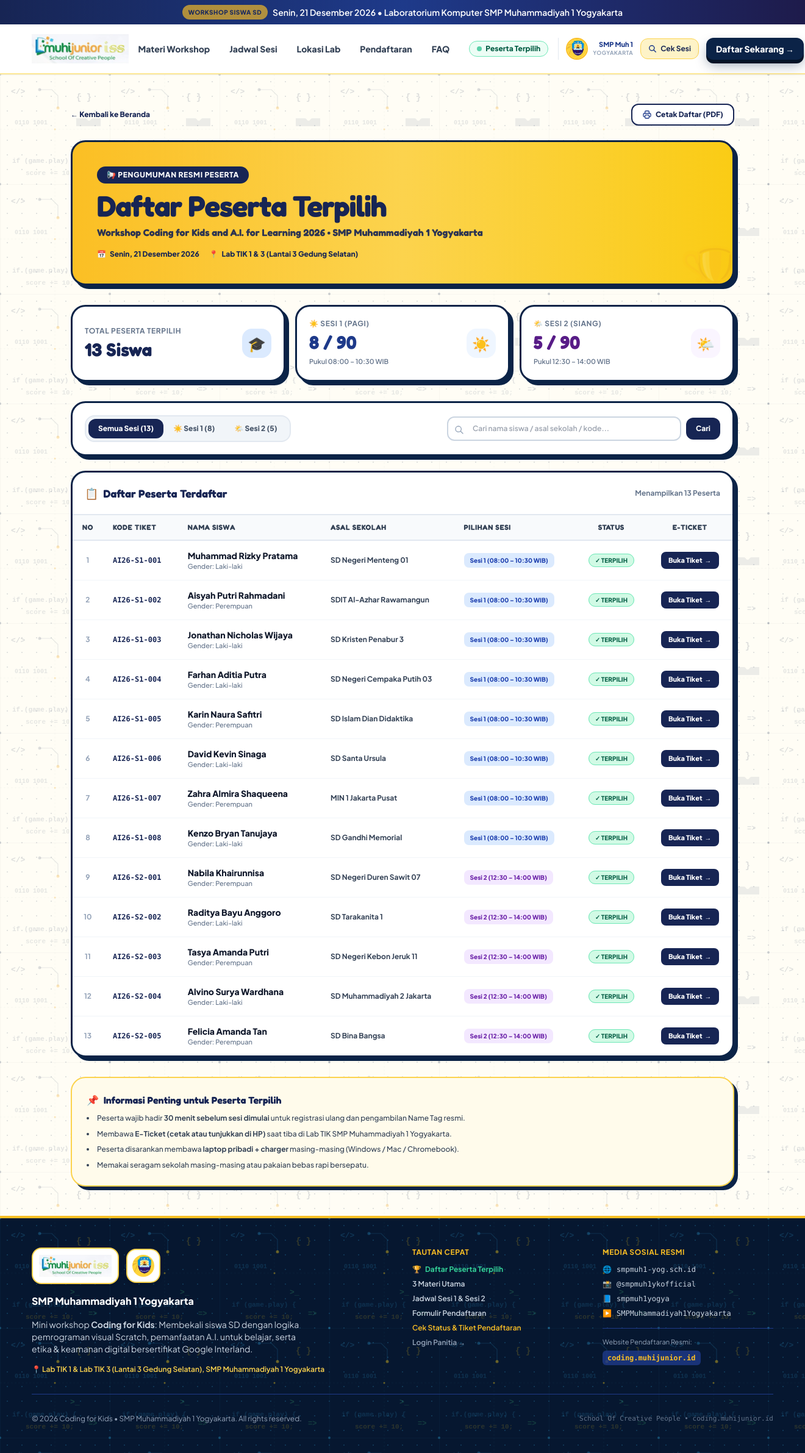
After one commit to marco002-code/codingforkids, a Laravel app: page /peserta-terpilih in a window 1320 px wide. The commit adds this page. Shown: the whole page at 61% size. Run offline with Laravel 12, Linux system fonts and the light colour scheme; data comes from the database, SQL or seed files in the repository; some libraries are stand-ins or nearby versions.

Commit message:
Update registration fields and add selected participants public page

```diff
--- a/app/Http/Controllers/HomeController.php
+++ b/app/Http/Controllers/HomeController.php
@@ -62,6 +62,42 @@ class HomeController extends Controller
     }
 
     /**
+     * Display the official list of selected/confirmed participants (Peserta Terpilih).
+     */
+    public function selectedParticipants(Request $request)
+    {
+        $session = (string) $request->query('session', 'all');
+        $search = trim($request->query('search', ''));
+
+        $query = Participant::utama()->orderBy('session')->orderBy('id');
+
+        if (in_array($session, ['1', '2'])) {
+            $query->where('session', $session);
+        }
+
+        if ($search !== '') {
+            $query->where(function ($q) use ($search) {
+                $q->where('student_name', 'like', "%{$search}%")
+                  ->orWhere('school_name', 'like', "%{$search}%")
+                  ->orWhere('reg_code', 'like', "%{$search}%");
+            });
+        }
+
+        $participants = $query->paginate(30)->withQueryString();
+
+        $s1Total = Participant::session('1')->utama()->count();
+        $s2Total = Participant::session('2')->utama()->count();
+        $totalSelected = $s1Total + $s2Total;
+
+        $eventDate = Setting::get('event_date', 'Senin, 21 Desember 2026');
+        $eventLocation = Setting::get('event_location', 'Laboratorium Komputer SMP Muhammadiyah 1 Yogyakarta');
+
+        return view('peserta-terpilih', compact(
+            'participants', 'session', 'search', 's1Total', 's2Total', 'totalSelected', 'eventDate', 'eventLocation'
+        ));
+    }
+
+    /**
      * Check registration status / search ticket.
      */
     public function checkTicket(Request $request)
--- a/app/Models/Participant.php
+++ b/app/Models/Participant.php
@@ -16,6 +16,7 @@ class Participant extends Model
         'student_name',
         'nickname',
         'school_name',
+        'student_whatsapp',
         'gender',
         'experience_level',
         'parent_name',
--- a/resources/views/layouts/app.blade.php
+++ b/resources/views/layouts/app.blade.php
@@ -299,6 +299,10 @@
                 <a href="{{ request()->routeIs('home') ? '#faq' : route('home') . '#faq' }}" class="hover:text-amber-600 transition-colors whitespace-nowrap">
                     FAQ
                 </a>
+                <a href="{{ route('participants.selected') }}" class="hover:text-amber-600 transition-colors whitespace-nowrap inline-flex items-center gap-1.5 px-3 py-1 rounded-full bg-emerald-50 text-emerald-800 border border-emerald-300 font-extrabold text-xs shadow-xs hover:bg-emerald-100">
+                    <span class="inline-block w-2 h-2 rounded-full bg-emerald-500 animate-pulse"></span>
+                    Peserta Terpilih
+                </a>
             </nav>
 
             <!-- Right Actions Area -->
@@ -345,6 +349,9 @@
             <a href="{{ request()->routeIs('home') ? '#faq' : route('home') . '#faq' }}" onclick="toggleMobileMenu()" class="block py-2.5 px-3 rounded-xl text-sm font-extrabold text-slate-800 hover:bg-amber-50">
                 💡 Pertanyaan (FAQ)
             </a>
+            <a href="{{ route('participants.selected') }}" onclick="toggleMobileMenu()" class="block py-2.5 px-3 rounded-xl text-sm font-extrabold text-emerald-800 bg-emerald-50 hover:bg-emerald-100 border border-emerald-300">
+                🏆 Daftar Peserta Terpilih
+            </a>
         </div>
     </header>
 
@@ -379,6 +386,7 @@
                 <div>
                     <h4 class="font-bold text-amber-400 text-xs uppercase tracking-wider mb-3">Tautan Cepat</h4>
                     <ul class="space-y-2 text-xs font-semibold">
+                        <li><a href="{{ route('participants.selected') }}" class="text-emerald-400 hover:text-emerald-300 font-bold transition-colors flex items-center gap-1.5"><span>🏆</span> Daftar Peserta Terpilih</a></li>
                         <li><a href="{{ route('home') }}#materi" class="hover:text-white transition-colors">3 Materi Utama</a></li>
                         <li><a href="{{ route('home') }}#rundown" class="hover:text-white transition-colors">Jadwal Sesi 1 &amp; Sesi 2</a></li>
                         <li><a href="{{ route('home') }}#pendaftaran" class="hover:text-white transition-colors">Formulir Pendaftaran</a></li>
--- /dev/null
+++ b/resources/views/peserta-terpilih.blade.php
@@ -0,0 +1,218 @@
+@extends('layouts.app')
+
+@section('title', 'Daftar Peserta Terpilih - Coding for Kids & A.I. | SMP Muhammadiyah 1 Yogyakarta')
+
+@section('content')
+<div class="py-12 bg-coding-grid min-h-screen">
+    <div class="max-w-6xl mx-auto px-4 sm:px-6 lg:px-8">
+
+        <!-- Top Navigation / Breadcrumb -->
+        <div class="flex items-center justify-between mb-6 no-print">
+            <a href="{{ route('home') }}" class="inline-flex items-center gap-2 text-xs font-black text-blue-950 hover:text-amber-600 transition-colors">
+                &larr; Kembali ke Beranda
+            </a>
+
+            <div class="flex items-center gap-2">
+                <button type="button" onclick="window.print()" class="inline-flex items-center gap-1.5 px-4 py-2 text-xs font-black text-blue-950 bg-white border-2 border-blue-950 rounded-xl shadow-xs hover:bg-amber-50 transition-all">
+                    <svg class="w-4 h-4 text-blue-900" fill="none" stroke="currentColor" viewBox="0 0 24 24"><path stroke-linecap="round" stroke-linejoin="round" stroke-width="2" d="M17 17h2a2 2 0 002-2v-4a2 2 0 00-2-2H5a2 2 0 00-2 2v4a2 2 0 002 2h2m2 4h6a2 2 0 002-2v-4a2 2 0 00-2-2H9a2 2 0 00-2 2v4a2 2 0 002 2zm8-12V5a2 2 0 00-2-2H9a2 2 0 00-2 2v4h10z"></path></svg>
+                    <span>Cetak Daftar (PDF)</span>
+                </button>
+            </div>
+        </div>
+
+        <!-- Header Banner -->
+        <div class="cartoon-box p-8 sm:p-10 mb-8 bg-gradient-to-r from-amber-400 via-amber-300 to-yellow-400 relative overflow-hidden">
+            <!-- Background Doodles -->
+            <div class="absolute -right-8 -bottom-8 text-blue-950/15 text-8xl font-black select-none pointer-events-none">
+                🏆
+            </div>
+
+            <div class="relative z-10 max-w-3xl">
+                <div class="inline-flex items-center gap-2 px-4 py-1.5 rounded-full bg-blue-950 text-white text-xs font-black uppercase tracking-wider mb-3">
+                    <span>📢 PENGUMUMAN RESMI PESERTA</span>
+                </div>
+                <h1 class="font-display font-black text-3xl sm:text-5xl text-blue-950 tracking-tight leading-tight">
+                    Daftar Peserta Terpilih
+                </h1>
+                <p class="font-display font-bold text-sm sm:text-base text-blue-950/90 mt-2">
+                    Workshop Coding for Kids and A.I. for Learning 2026 &bull; SMP Muhammadiyah 1 Yogyakarta
+                </p>
+                <div class="mt-4 flex flex-wrap gap-4 text-xs font-bold text-blue-950">
+                    <span class="flex items-center gap-1.5">
+                        📅 <strong>{{ $eventDate }}</strong>
+                    </span>
+                    <span class="flex items-center gap-1.5">
+                        📍 <strong>Lab TIK 1 &amp; 3 (Lantai 3 Gedung Selatan)</strong>
+                    </span>
+                </div>
+            </div>
+        </div>
+
+        <!-- Stats Cards -->
+        <div class="grid grid-cols-1 sm:grid-cols-3 gap-4 mb-8">
+            <div class="cartoon-box p-5 bg-white flex items-center justify-between">
+                <div>
+                    <span class="text-xs font-bold text-slate-500 uppercase tracking-wider block">Total Peserta Terpilih</span>
+                    <span class="font-display font-black text-3xl text-blue-950 mt-1 block">{{ $totalSelected }} Siswa</span>
+                </div>
+                <div class="w-12 h-12 rounded-2xl bg-blue-100 text-blue-950 flex items-center justify-center text-2xl font-black">
+                    🎓
+                </div>
+            </div>
+
+            <div class="cartoon-box p-5 bg-white flex items-center justify-between">
+                <div>
+                    <span class="text-xs font-bold text-slate-500 uppercase tracking-wider block">☀️ Sesi 1 (Pagi)</span>
+                    <span class="font-display font-black text-3xl text-blue-900 mt-1 block">{{ $s1Total }} / 90</span>
+                    <span class="text-[11px] text-slate-500 font-semibold">Pukul 08:00 – 10:30 WIB</span>
+                </div>
+                <div class="w-12 h-12 rounded-2xl bg-blue-50 text-blue-800 flex items-center justify-center text-2xl font-black">
+                    ☀️
+                </div>
+            </div>
+
+            <div class="cartoon-box p-5 bg-white flex items-center justify-between">
+                <div>
+                    <span class="text-xs font-bold text-slate-500 uppercase tracking-wider block">🌤️ Sesi 2 (Siang)</span>
+                    <span class="font-display font-black text-3xl text-purple-900 mt-1 block">{{ $s2Total }} / 90</span>
+                    <span class="text-[11px] text-slate-500 font-semibold">Pukul 12:30 – 14:00 WIB</span>
+                </div>
+                <div class="w-12 h-12 rounded-2xl bg-purple-50 text-purple-800 flex items-center justify-center text-2xl font-black">
+                    🌤️
+                </div>
+            </div>
+        </div>
+
+        <!-- Filter & Search Toolbar -->
+        <div class="cartoon-box p-5 bg-white mb-6 no-print">
+            <div class="flex flex-col md:flex-row md:items-center justify-between gap-4">
+
+                <!-- Session Tabs -->
+                <div class="inline-flex p-1 bg-slate-100 rounded-2xl border-2 border-slate-200">
+                    <a href="{{ route('participants.selected', ['session' => 'all', 'search' => $search]) }}" class="px-4 py-2 rounded-xl text-xs font-extrabold transition-all {{ $session === 'all' ? 'bg-blue-950 text-white shadow-xs' : 'text-slate-600 hover:text-blue-950' }}">
+                        Semua Sesi ({{ $totalSelected }})
+                    </a>
+                    <a href="{{ route('participants.selected', ['session' => '1', 'search' => $search]) }}" class="px-4 py-2 rounded-xl text-xs font-extrabold transition-all {{ $session === '1' ? 'bg-blue-950 text-white shadow-xs' : 'text-slate-600 hover:text-blue-950' }}">
+                        ☀️ Sesi 1 ({{ $s1Total }})
+                    </a>
+                    <a href="{{ route('participants.selected', ['session' => '2', 'search' => $search]) }}" class="px-4 py-2 rounded-xl text-xs font-extrabold transition-all {{ $session === '2' ? 'bg-purple-900 text-white shadow-xs' : 'text-slate-600 hover:text-purple-900' }}">
+                        🌤️ Sesi 2 ({{ $s2Total }})
+                    </a>
+                </div>
+
+                <!-- Search Input -->
+                <form action="{{ route('participants.selected') }}" method="GET" class="flex items-center gap-2 max-w-md w-full">
+                    <input type="hidden" name="session" value="{{ $session }}">
+                    <div class="relative w-full">
+                        <input type="text" name="search" value="{{ $search }}" placeholder="Cari nama siswa / asal sekolah / kode..." class="w-full pl-10 pr-4 py-2.5 rounded-xl border-2 border-slate-300 text-xs font-semibold focus:border-blue-950 focus:ring-0 outline-none">
+                        <svg class="w-4 h-4 text-slate-400 absolute left-3 top-3.5" fill="none" stroke="currentColor" viewBox="0 0 24 24"><path stroke-linecap="round" stroke-linejoin="round" stroke-width="2" d="M21 21l-6-6m2-5a7 7 0 11-14 0 7 7 0 0114 0z"></path></svg>
+                    </div>
+                    <button type="submit" class="px-4 py-2.5 bg-blue-950 text-white text-xs font-black rounded-xl hover:bg-blue-900 transition-colors shrink-0">
+                        Cari
+                    </button>
+                    @if($search)
+                        <a href="{{ route('participants.selected', ['session' => $session]) }}" class="p-2.5 text-slate-400 hover:text-rose-500 rounded-xl hover:bg-slate-100" title="Reset filter">
+                            ✕
+                        </a>
+                    @endif
+                </form>
+
+            </div>
+        </div>
+
+        <!-- Participants Table Card -->
+        <div class="cartoon-box overflow-hidden bg-white mb-8">
+            <div class="p-5 border-b-2 border-slate-200 flex items-center justify-between">
+                <h3 class="font-display font-black text-lg text-blue-950 flex items-center gap-2">
+                    <span>📋</span> Daftar Peserta Terdaftar
+                </h3>
+                <span class="text-xs font-bold text-slate-500">
+                    Menampilkan {{ $participants->total() }} Peserta
+                </span>
+            </div>
+
+            @if($participants->isEmpty())
+                <div class="text-center py-16 px-4">
+                    <div class="w-16 h-16 rounded-full bg-slate-100 text-slate-400 flex items-center justify-center text-3xl mx-auto mb-3">
+                        🔍
+                    </div>
+                    <h4 class="font-display font-black text-lg text-slate-800">Tidak Ada Peserta yang Sesuai</h4>
+                    <p class="text-xs text-slate-500 mt-1 max-w-sm mx-auto font-medium">
+                        Coba periksa kata kunci pencarian Anda atau ganti filter sesi kegiatan.
+                    </p>
+                </div>
+            @else
+                <div class="overflow-x-auto">
+                    <table class="w-full text-left text-xs">
+                        <thead class="bg-slate-50 text-slate-700 uppercase tracking-wider font-display font-black border-b-2 border-slate-200">
+                            <tr>
+                                <th class="py-3 px-4 w-12 text-center">No</th>
+                                <th class="py-3 px-4">Kode Tiket</th>
+                                <th class="py-3 px-4">Nama Siswa</th>
+                                <th class="py-3 px-4">Asal Sekolah</th>
+                                <th class="py-3 px-4">Pilihan Sesi</th>
+                                <th class="py-3 px-4 text-center">Status</th>
+                                <th class="py-3 px-4 text-center no-print">E-Ticket</th>
+                            </tr>
+                        </thead>
+                        <tbody class="divide-y divide-slate-100 font-medium">
+                            @foreach($participants as $idx => $student)
+                                <tr class="hover:bg-amber-50/60 transition-colors">
+                                    <td class="py-3.5 px-4 text-center font-bold text-slate-400">
+                                        {{ $participants->firstItem() + $idx }}
+                                    </td>
+                                    <td class="py-3.5 px-4 font-mono font-bold text-blue-950">
+                                        {{ $student->reg_code }}
+                                    </td>
+                                    <td class="py-3.5 px-4">
+                                        <strong class="text-slate-900 font-extrabold text-sm block">{{ $student->student_name }}</strong>
+                                        <span class="text-[11px] text-slate-500">Gender: {{ $student->gender === 'L' ? 'Laki-laki' : 'Perempuan' }}</span>
+                                    </td>
+                                    <td class="py-3.5 px-4 font-bold text-slate-700">
+                                        {{ $student->school_name }}
+                                    </td>
+                                    <td class="py-3.5 px-4">
+                                        <span class="inline-block px-2.5 py-1 rounded-lg text-[10px] font-black {{ $student->session === '1' ? 'bg-blue-100 text-blue-800' : 'bg-purple-100 text-purple-800' }}">
+                                            Sesi {{ $student->session }} ({{ $student->session_time }})
+                                        </span>
+                                    </td>
+                                    <td class="py-3.5 px-4 text-center">
+                                        <span class="px-2.5 py-1 rounded-full text-[10px] font-black bg-emerald-100 text-emerald-800 border border-emerald-300">
+                                            ✓ TERPILIH
+                                        </span>
+                                    </td>
+                                    <td class="py-3.5 px-4 text-center no-print">
+                                        <a href="{{ route('ticket.show', $student->reg_code) }}" class="inline-flex items-center gap-1 px-3 py-1.5 text-[11px] font-black bg-blue-950 text-white rounded-lg hover:bg-blue-900 transition-colors shadow-xs">
+                                            <span>Buka Tiket</span> &rarr;
+                                        </a>
+                                    </td>
+                                </tr>
+                            @endforeach
+                        </tbody>
+                    </table>
+                </div>
+
+                @if($participants->hasPages())
+                    <div class="p-4 border-t-2 border-slate-200 no-print">
+                        {{ $participants->links() }}
+                    </div>
+                @endif
+            @endif
+        </div>
+
+        <!-- Panduan & Informasi Hari-H -->
+        <div class="cartoon-box p-6 bg-amber-50 border-2 border-amber-300">
+            <h4 class="font-display font-black text-base text-blue-950 flex items-center gap-2 mb-2">
+                <span>📌</span> Informasi Penting untuk Peserta Terpilih
+            </h4>
+            <ul class="text-xs text-slate-700 space-y-1.5 list-disc list-inside font-medium leading-relaxed">
+                <li>Peserta wajib hadir <strong>30 menit sebelum sesi dimulai</strong> untuk registrasi ulang dan pengambilan Name Tag resmi.</li>
+                <li>Membawa <strong>E-Ticket (cetak atau tunjukkan di HP)</strong> saat tiba di Lab TIK SMP Muhammadiyah 1 Yogyakarta.</li>
+                <li>Peserta disarankan membawa <strong>laptop pribadi + charger</strong> masing-masing (Windows / Mac / Chromebook).</li>
+                <li>Memakai seragam sekolah masing-masing atau pakaian bebas rapi bersepatu.</li>
+            </ul>
+        </div>
+
+    </div>
+</div>
+@endsection
--- a/routes/web.php
+++ b/routes/web.php
@@ -12,6 +12,7 @@ use App\Http\Controllers\Admin\DashboardController as AdminDashboardController;
 |--------------------------------------------------------------------------
 */
 Route::get('/', [HomeController::class, 'index'])->name('home');
+Route::get('/peserta-terpilih', [HomeController::class, 'selectedParticipants'])->name('participants.selected');
 Route::post('/register', [RegistrationController::class, 'store'])->name('register.store');
 Route::get('/ticket/{reg_code}', [RegistrationController::class, 'showTicket'])->name('ticket.show');
 Route::post('/check-ticket', [HomeController::class, 'checkTicket'])->name('ticket.check');
```
Also changed, not shown: app/Http/Controllers/RegistrationController.php (+12 -13 lines), resources/views/landing.blade.php (+42 -23 lines), tests/Feature/EventRegistrationTest.php (+69 -0 lines), database/migrations/2026_11_14_112712_update_fields_in_participants_table.php (added), public/images/pattern-coding-dark.svg, public/images/pattern-coding.svg, 1 other file.
